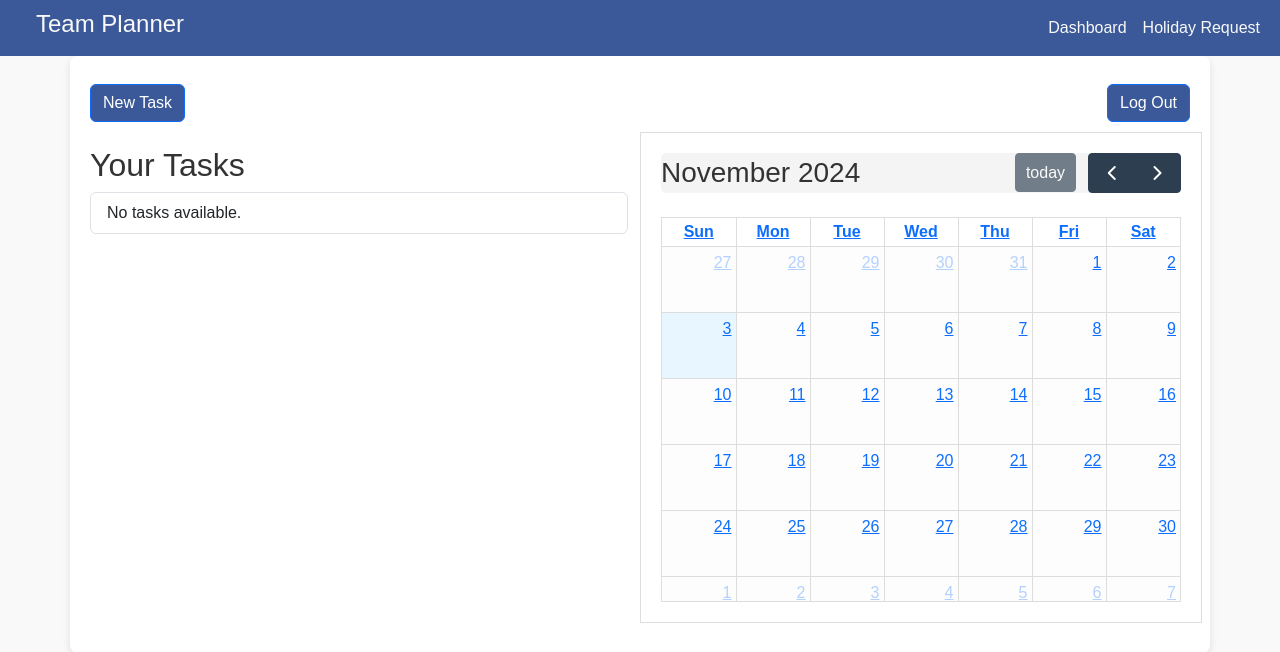
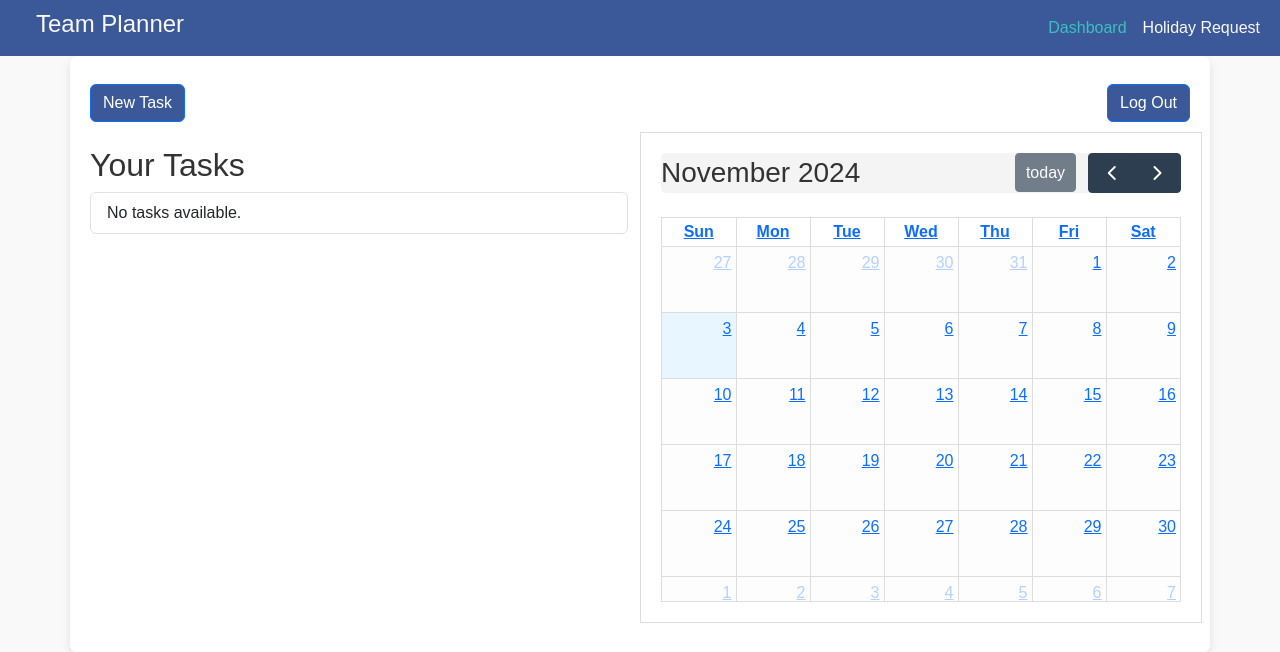
Before and after one commit to mnevison/mp-tres, a Flask app: a page that uses nightsapp/templates/base.html in a window 1280 px wide. Shown: the top 652 px of the page. Run offline with Flask 3, Linux system fonts and the light colour scheme; the visitor is signed in with stand-in values (Sample User, id 1); data that the repository does not hold is empty; some libraries are stand-ins or nearby versions.

Commit message:
added some basic stylings to the nav for active links

```diff
--- a/nightsapp/static/css/style.css
+++ b/nightsapp/static/css/style.css
@@ -1,3 +1,9 @@
+:root {
+  --text-nav-primary: #f9f9f9;
+  --text-nav-active: #3bc1bf;
+  --text-nav-hover: #5fd0ce;
+}
+
 body {
   background-color: #f9f9f9;
   color: #333;
@@ -9,11 +15,11 @@ body {
 }
 
 .nav-link {
-  color: #f9f9f9 !important;
+  color: var(--text-nav-primary) !important;
 }
 
 .nav-header {
-  color: #f9f9f9;
+  color: var(--text-nav-primary);
 }
 
 .btn-primary {
@@ -106,3 +112,12 @@ body {
   max-width: 200px;
   max-height: 200px;
 }
+
+.nav-link.active {
+  color: var(--text-nav-active) !important;
+  font-weight: 500;
+}
+
+.nav-link:hover {
+  color: var(--text-nav-hover) !important;
+}
```
